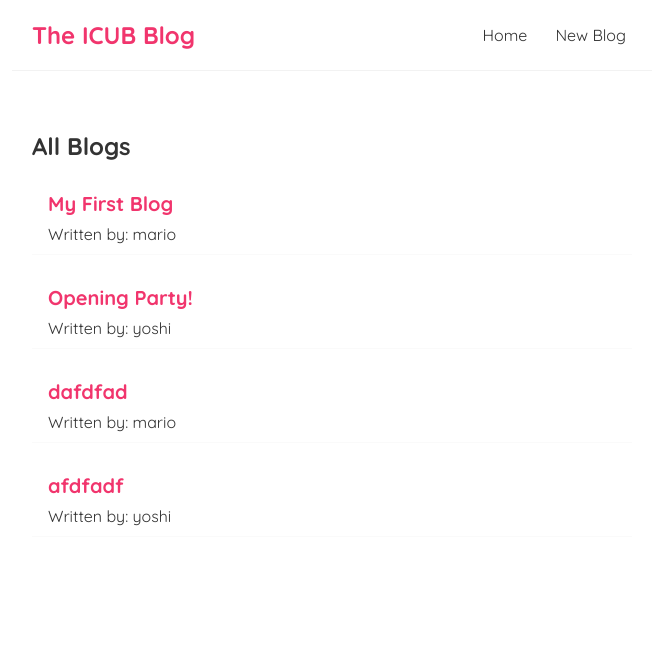
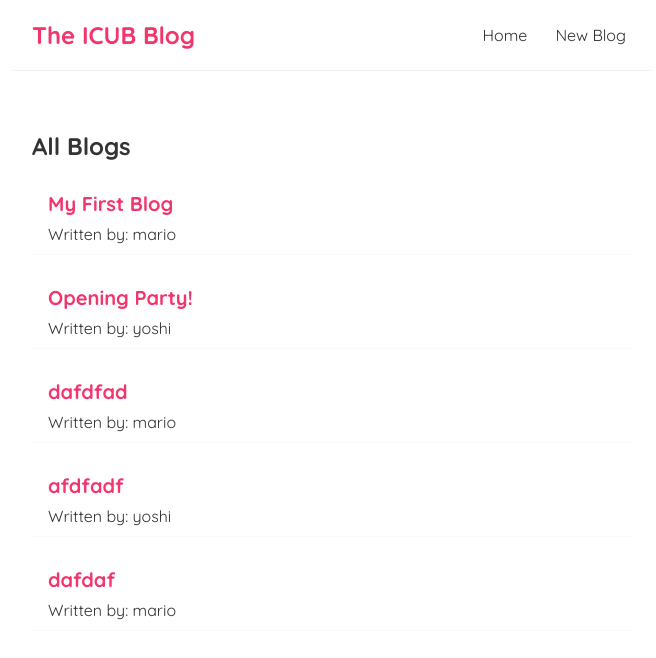
Before and after one commit to kaecodes/blog-react, a React (Create React App) app: page / in a window 1280 px wide. Shown: the top 658 px of the page, without its empty margins (308-964 px from the left). Built offline with nearby package versions, Linux system fonts and the light colour scheme; data requests are answered from the project's data file.

Commit message:
Programmatic redirects

```diff
--- a/data/db.json
+++ b/data/db.json
@@ -23,6 +23,12 @@
       "body": "adfdaf",
       "author": "yoshi",
       "id": 4
+    },
+    {
+      "title": "dafdaf",
+      "body": "dafadf",
+      "author": "mario",
+      "id": 5
     }
   ]
 }
--- a/src/Create.js
+++ b/src/Create.js
@@ -1,10 +1,12 @@
 import { useState } from 'react';
+import { useHistory } from 'react-router-dom';
 
 const Create = () => {
   const [title, setTitle] = useState('');
   const [body, setBody] = useState('');
   const [author, setAuthor] = useState('mario');
   const [isPending, setIsPending] = useState(false);
+  const history = useHistory();
 
   const handleSubmit = (e) => {
     e.preventDefault();
@@ -20,7 +22,9 @@ const Create = () => {
     }).then(() => {
       console.log('new blog added');
       setIsPending(false);
+      history.push('/');
     })
+
   }
 
   return (
```
